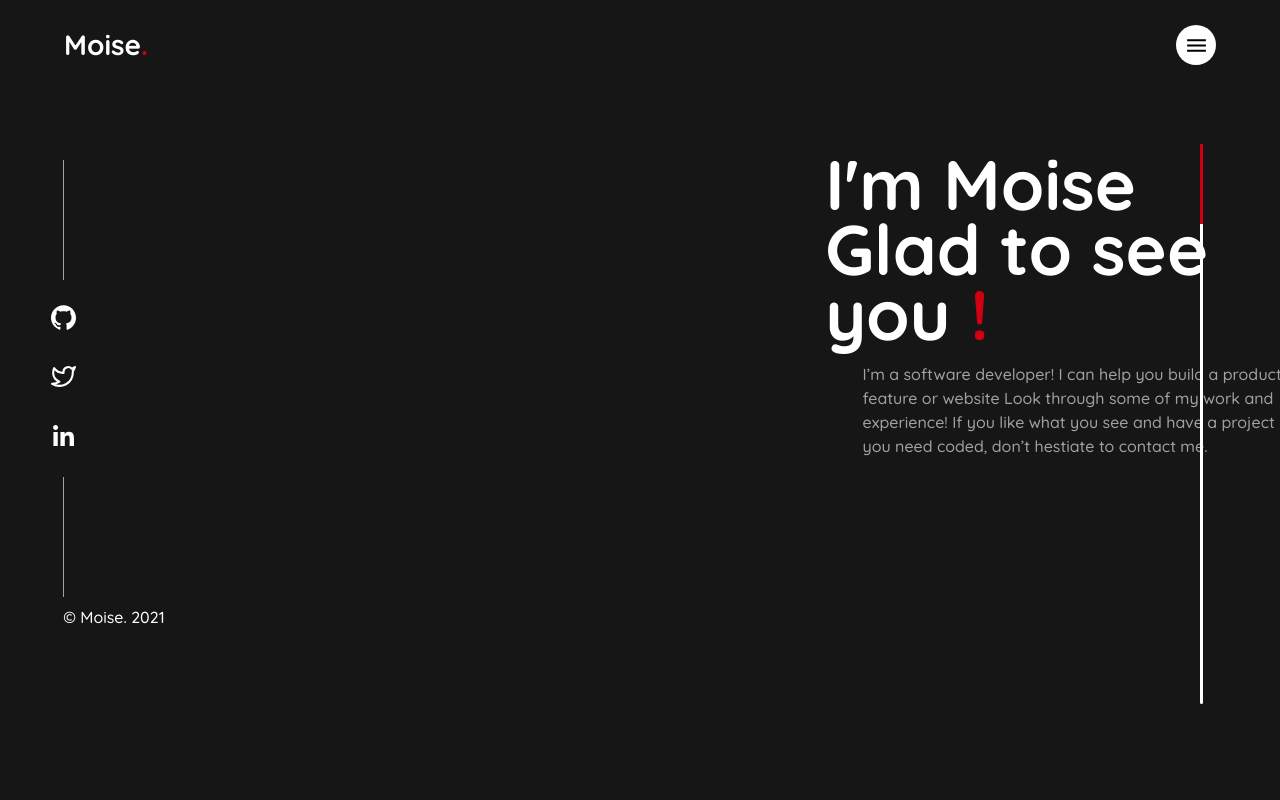
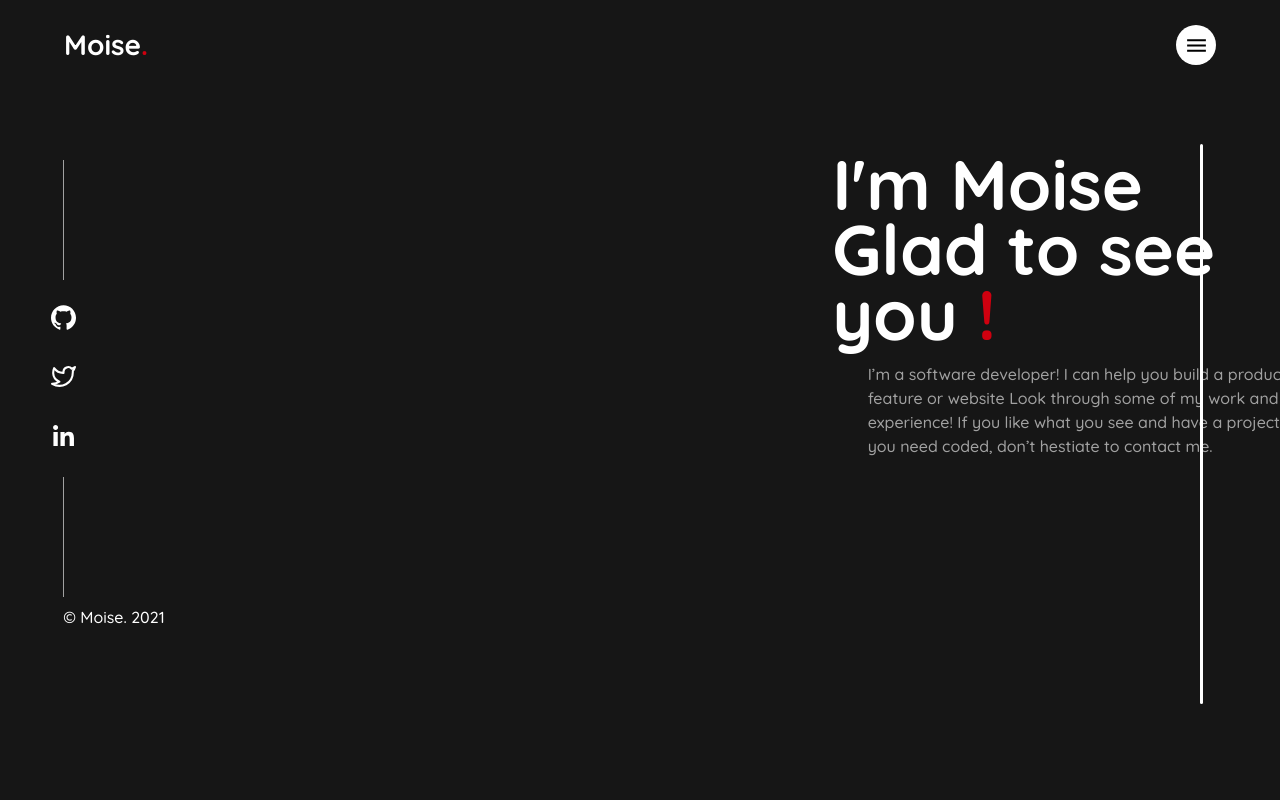
Before and after one commit to moise10r/React_Personal_Portfolio, a React (Create React App) app: page / in a window 1280 px wide. Shown: the top 800 px of the page. Built offline with nearby package versions, Linux system fonts and the light colour scheme.

Commit message:
Add the scroll bar inducator.

```diff
--- a/src/assets/css/main.css
+++ b/src/assets/css/main.css
@@ -1544,12 +1544,11 @@ li {
   border-radius: 0.5rem;
   background-color: #fff;
 }
-.rigth-scroll-bar::after {
+.rigth-scroll-bar .progress-bar {
   position: absolute;
   content: "";
   top: 0;
   width: 100%;
-  height: 10vh;
   background-color: #cf000f;
 }
 @media screen and (min-width: 500px) {
--- a/src/assets/scss/pages/_home.scss
+++ b/src/assets/scss/pages/_home.scss
@@ -73,12 +73,12 @@
     width: 0.3rem;
     border-radius: 0.5rem;
     background-color: $text-color;
-    &::after {
+    .progress-bar {
       position: absolute;
       content: "";
       top: 0;
       width: 100%;
-      height: 10vh;
+      // height: 12%;
       background-color: $secondary-color;
     }
     @include media(500px){
--- a/src/components/about.jsx
+++ b/src/components/about.jsx
@@ -303,15 +303,13 @@ class About extends Component {
 					</div>
 					<div className='main-about-wrapper-two'>
 						<div className='about-left-main-container'>
-							<div
-							data-aos="fade-right"
-							className='experience-year'>
+							<div data-aos='fade-right' className='experience-year'>
 								<span>2</span>
 								<span className='dot'></span>
 							</div>
 							<div className='year-paragraph'>
 								<div className='left'></div>
-								<div data-aos="fade-up-right" className='right'>
+								<div data-aos='fade-up-right' className='right'>
 									<span>Year</span>
 									<span>Experience</span>
 									<span>Working</span>
@@ -319,34 +317,41 @@ class About extends Component {
 							</div>
 						</div>
 						<div className='about-right-main-container'>
-							<h2 data-aos="fade-down-left" className='great-experience'>Great Experience</h2>
-							<p data-aos="zoom-in-up" className='detail'>
+							<h2 data-aos='fade-down-left' className='great-experience'>
+								Great Experience
+							</h2>
+							<p data-aos='zoom-in-up' className='detail'>
 								Fill appear won't may make moveth signs. Fourth. Good own. Green
 								you're moveth us, lesser.
 							</p>
 							<div className='progrees-container'>
-								<div 	data-aos="zoom-out-left"
-										data-aos-duration='10000'	 className='progress'>
-									<div
-
-									className='progress-container'>
+								<div
+									data-aos='zoom-out-left'
+									data-aos-duration='10000'
+									className='progress'
+								>
+									<div className='progress-container'>
 										<span>Web design</span>
 										<span>70%</span>
 									</div>
 									<div className='progress-bar'></div>
 								</div>
 								<div
-								data-aos="zoom-out-left"
-								data-aos-duration='20000'
-								className='progress'>
+									data-aos='zoom-out-left'
+									data-aos-duration='20000'
+									className='progress'
+								>
 									<div className='progress-container'>
 										<span>Electronic</span>
 										<span>85%</span>
 									</div>
 									<div className='progress-bar'></div>
 								</div>
-								<div 	data-aos="zoom-out-left"
-										data-aos-duration='30000'	 className='progress'>
+								<div
+									data-aos='zoom-out-left'
+									data-aos-duration='30000'
+									className='progress'
+								>
 									<div className='progress-container'>
 										<span>Web design</span>
 										<span>90%</span>
@@ -359,7 +364,7 @@ class About extends Component {
 				</div>
 				<div className='short-video-section'>
 					<div className='short-video-container'>
-						<div className='about-img-wrapper'>
+						<div data-aos='zoom-in' className='about-img-wrapper'>
 							<img src={about} alt='bg' />
 						</div>
 						<div className='play-container'>
--- a/src/components/pages/home.jsx
+++ b/src/components/pages/home.jsx
@@ -11,6 +11,25 @@ import Contact from '../contact';
 
 class Home extends Component {
 	state = {};
+	componentDidMount() {
+		const progressBar = document.querySelector('.home-progress-bar');
+		function updateProgressBar() {
+			console.log(getProgressPercentage());
+			progressBar.style.height = `${getProgressPercentage()}vh`;
+			progressBar.style.maxHeight = '100%';
+			if (getProgressPercentage() > 0) {
+				progressBar.style.background = 'red';
+			}
+			requestAnimationFrame(updateProgressBar);
+		}
+		function getProgressPercentage() {
+			return (
+				(window.scrollY / (document.body.scrollHeight - window.innerHeight)) *
+				100
+			);
+		}
+		updateProgressBar();
+	}
 	render() {
 		return (
 			<div className='container'>
@@ -19,7 +38,7 @@ class Home extends Component {
 					<HeadLine />
 					<About />
 					<Projects />
-					<Contact  />
+					<Contact />
 				</main>
 				<div className='left-bar-icons'>
 					<div className='bar'></div>
@@ -48,7 +67,9 @@ class Home extends Component {
 					</ul>
 					<div className='bar last'></div>
 				</div>
-				<div className='rigth-scroll-bar'></div>
+				<div className='rigth-scroll-bar'>
+					<div className='home-progress-bar'></div>
+				</div>
 			</div>
 		);
 	}
```
